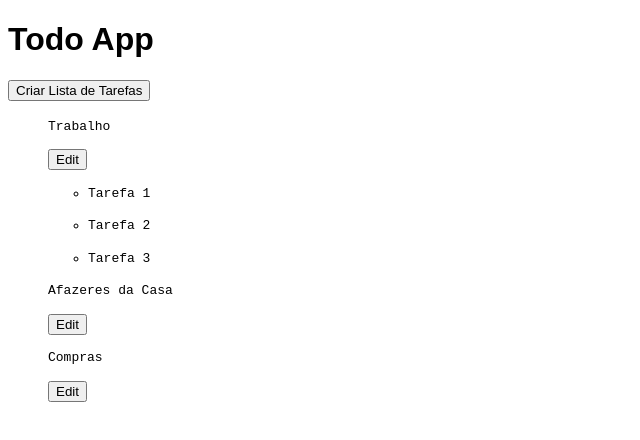
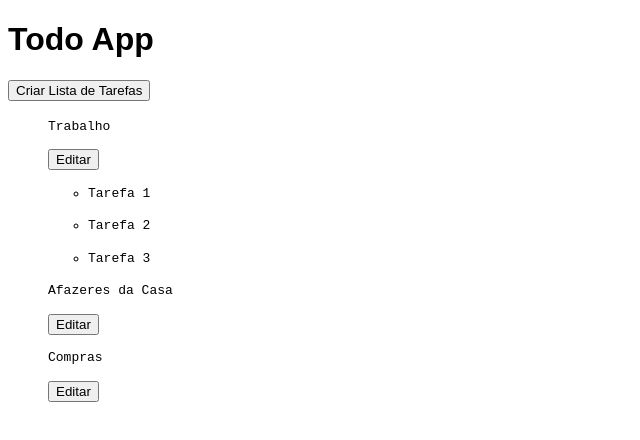
Before and after one commit to rgdotta/react-todoapp, a React (Create React App) app: page / in a window 1280 px wide. Shown: the top 440 px of the page, without its empty margins (0-640 px from the left). Built offline with nearby package versions, Linux system fonts and the light colour scheme.

Commit message:
add list rename reducer

```diff
--- a/src/components/AddTaskInput.js
+++ b/src/components/AddTaskInput.js
@@ -1,6 +1,4 @@
 import React from "react";
-import { connect } from "react-redux";
-import { addTodo } from "../redux/actions";
 
 class AddTaskInput extends React.Component {
   constructor(props) {
@@ -9,6 +7,7 @@ class AddTaskInput extends React.Component {
       task: "",
       create: false,
     };
+    this.handleTask = this.handleTask.bind(this);
   }
 
   handleTask = (input) => {
@@ -36,7 +35,7 @@ class AddTaskInput extends React.Component {
               onChange={(e) => this.handleTask(e.target.value)}
             />
 
-            <button onClick={() => this.submitTask()}>OK</button>
+            <button onClick={this.submitTask.bind(this)}>OK</button>
           </div>
         )}
       </div>
@@ -44,4 +43,4 @@ class AddTaskInput extends React.Component {
   }
 }
 
-export default connect(null, { addTodo })(AddTaskInput);
+export default AddTaskInput;
--- a/src/components/AddTodo.js
+++ b/src/components/AddTodo.js
@@ -11,6 +11,7 @@ class AddTodo extends React.Component {
       tasks: [],
       taskCounter: [],
     };
+    this.updateInput = this.updateInput.bind(this);
   }
 
   updateInput = (input) => {
@@ -22,7 +23,7 @@ class AddTodo extends React.Component {
     this.setState({ tasks: list });
   };
 
-  updateCounter = () => {
+  updateCounter = (e) => {
     const count = this.state.taskCounter;
     var newCount;
 
@@ -35,35 +36,49 @@ class AddTodo extends React.Component {
 
     const list = [...count, newCount];
     this.setState({ taskCounter: list });
+
+    e.preventDefault();
   };
 
-  handleAddTodo = () => {
+  handleAddTodo = (e) => {
     if (!this.state.name) {
       alert("Você se esqueceu do nome da lista!");
     } else {
       this.props.addTodo(this.state.name, this.state.tasks);
     }
+
     this.setState({ name: "", tasks: [], taskCounter: [] });
+
+    e.preventDefault();
+    return false;
   };
 
   render() {
     return (
-      <div>
+      <form>
         <input
           onChange={(e) => this.updateInput(e.target.value)}
-          value={this.state.input}
+          value={this.state.name}
           placeholder="Nome da Lista"
         />
-        <button onClick={() => this.updateCounter()}>+</button>
+        <button onClick={this.updateCounter.bind(this)}>+</button>
         {this.state.taskCounter.map((input, index) => {
           return (
-            <AddTaskInput key={index} id={index} update={this.updateTask} />
+            <AddTaskInput
+              key={index}
+              id={index}
+              update={this.updateTask.bind(this)}
+            />
           );
         })}
-        <button className="add-todo" onClick={this.handleAddTodo}>
+        <button
+          type="submit"
+          className="add-todo"
+          onClick={this.handleAddTodo.bind(this)}
+        >
           Criar
         </button>
-      </div>
+      </form>
     );
   }
 }
--- a/src/components/Task.js
+++ b/src/components/Task.js
@@ -56,7 +56,10 @@ const Task = (props) => {
       </p>
       {props.editable && (
         <div>
-          <input onChange={(e) => handleChange(e.target.value)}></input>
+          <input
+            value={subtask}
+            onChange={(e) => handleChange(e.target.value)}
+          ></input>
           <button onClick={addSubtask}>Adicionar</button>
         </div>
       )}
--- a/src/components/Todo.js
+++ b/src/components/Todo.js
@@ -2,24 +2,43 @@ import React, { useState } from "react";
 import { connect } from "react-redux";
 import Task from "./Task";
 
-const Todo = ({ todo }) => {
+const Todo = ({ todo, renameTodo }) => {
   const [isEditable, setEditable] = useState(false);
+  const [newName, setNewName] = useState("");
+
+  function handleChange(e) {
+    const name = e.target.value;
+
+    setNewName(name);
+  }
+
+  function submitNewName() {
+    renameTodo(todo.id, newName);
+  }
 
   return (
     <li className="todo-item">
       <p>{todo.name}</p>
-      <button onClick={() => setEditable(!isEditable)}>Edit</button>
+      <button onClick={() => setEditable(!isEditable)}>
+        {isEditable ? "Cancelar" : "Editar"}
+      </button>
+      {isEditable && (
+        <div>
+          <input onChange={handleChange} type="text"></input>
+          <button onClick={submitNewName}>Renomear</button>
+        </div>
+      )}
       <ul>
-        {todo.tasks.map((task, index) => {
-          console.log(task.defaultSubtask);
-          return (
-            <Task key={`task-${task.id}`} task={task} editable={isEditable} />
-          );
-        })}
+        {todo.tasks &&
+          todo.tasks.map((task, index) => {
+            console.log(task.defaultSubtask);
+            return (
+              <Task key={`task-${task.id}`} task={task} editable={isEditable} />
+            );
+          })}
       </ul>
     </li>
   );
 };
 
-// export default Todo;
 export default connect(null, {})(Todo);
--- a/src/components/TodoList.js
+++ b/src/components/TodoList.js
@@ -1,14 +1,20 @@
 import React from "react";
 import { connect } from "react-redux";
 import Todo from "./Todo";
-// import { getTodos } from "../redux/selectors";
+import { renameTodo } from "../redux/actions";
 
-const TodoList = ({ todos }) => {
+const TodoList = ({ todos, renameTodo }) => {
   return (
     <ul className="todo-list">
       {todos && todos.length
         ? todos.map((todo, index) => {
-            return <Todo key={`todo-${todo.id}`} todo={todo} />;
+            return (
+              <Todo
+                key={`todo-${todo.id}`}
+                todo={todo}
+                renameTodo={renameTodo}
+              />
+            );
           })
         : ""}
     </ul>
@@ -24,5 +30,6 @@ const mapStateToProps = (state) => {
   return { todos };
 };
 
-// export default TodoList;
-export default connect(mapStateToProps)(TodoList);
+const mapDispatchToProps = { renameTodo };
+
+export default connect(mapStateToProps, mapDispatchToProps)(TodoList);
--- a/src/redux/actionTypes.js
+++ b/src/redux/actionTypes.js
@@ -1 +1,2 @@
 export const ADD_TODO = "ADD_TODO";
+export const RENAME_TODO = "RENAME_TODO";
--- a/src/redux/actions.js
+++ b/src/redux/actions.js
@@ -1,4 +1,4 @@
-import { ADD_TODO } from "./actionTypes";
+import { ADD_TODO, RENAME_TODO } from "./actionTypes";
 
 let nextTodoId = 3;
 
@@ -10,3 +10,11 @@ export const addTodo = (name, tasks) => ({
     tasks,
   },
 });
+
+export const renameTodo = (id, name) => ({
+  type: RENAME_TODO,
+  payload: {
+    id,
+    name,
+  },
+});
--- a/src/redux/reducers/todos.js
+++ b/src/redux/reducers/todos.js
@@ -1,4 +1,4 @@
-import { ADD_TODO } from "../actionTypes";
+import { ADD_TODO, RENAME_TODO } from "../actionTypes";
 
 const initialState = {
   allIds: [0, 1, 2],
@@ -38,6 +38,19 @@ export default function (state = initialState, action) {
         },
       };
     }
+    case RENAME_TODO: {
+      const { id, name } = action.payload;
+      return {
+        ...state,
+        byIds: {
+          ...state.byIds,
+          [id]: {
+            ...state.byIds[id],
+            name,
+          },
+        },
+      };
+    }
     default:
       return state;
   }
```
